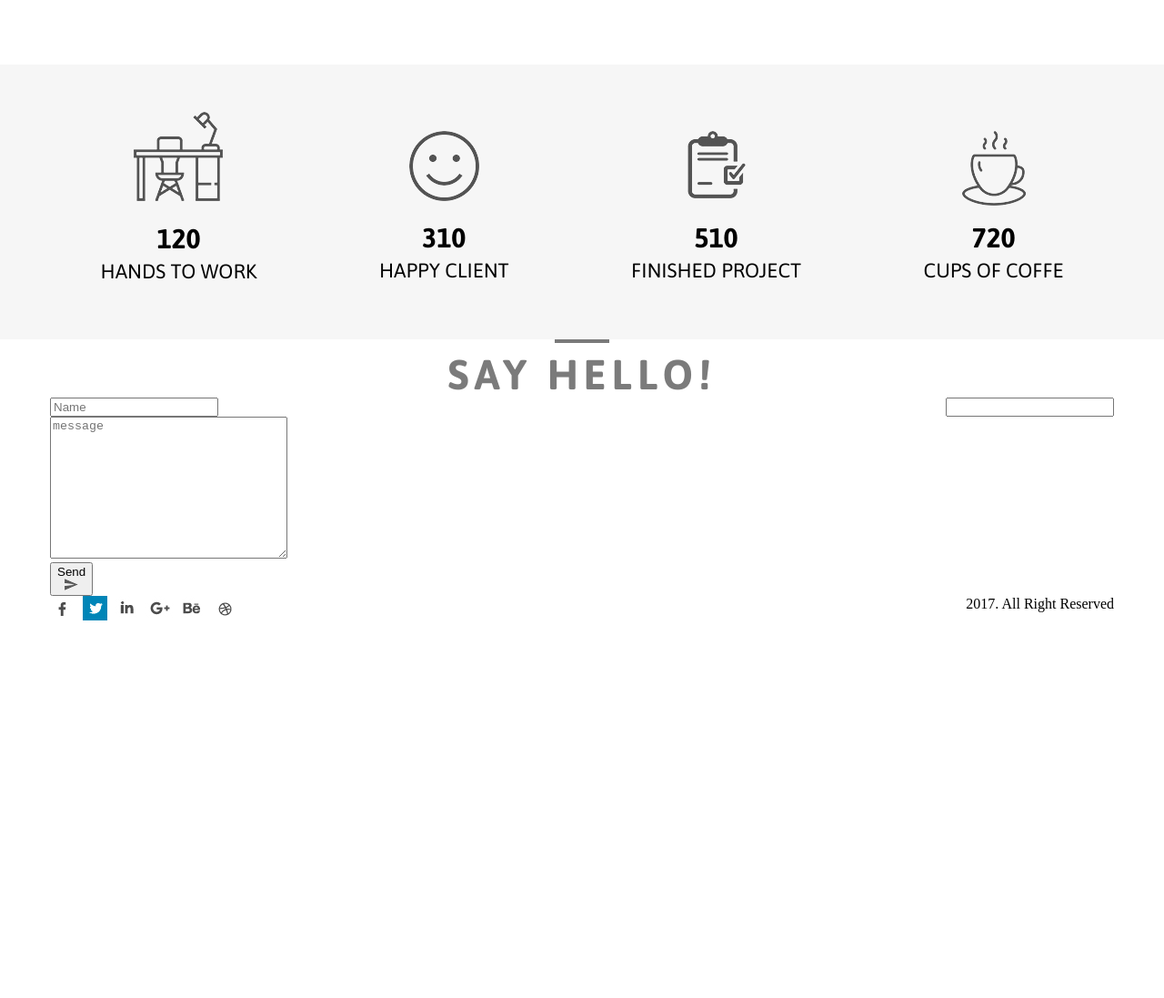
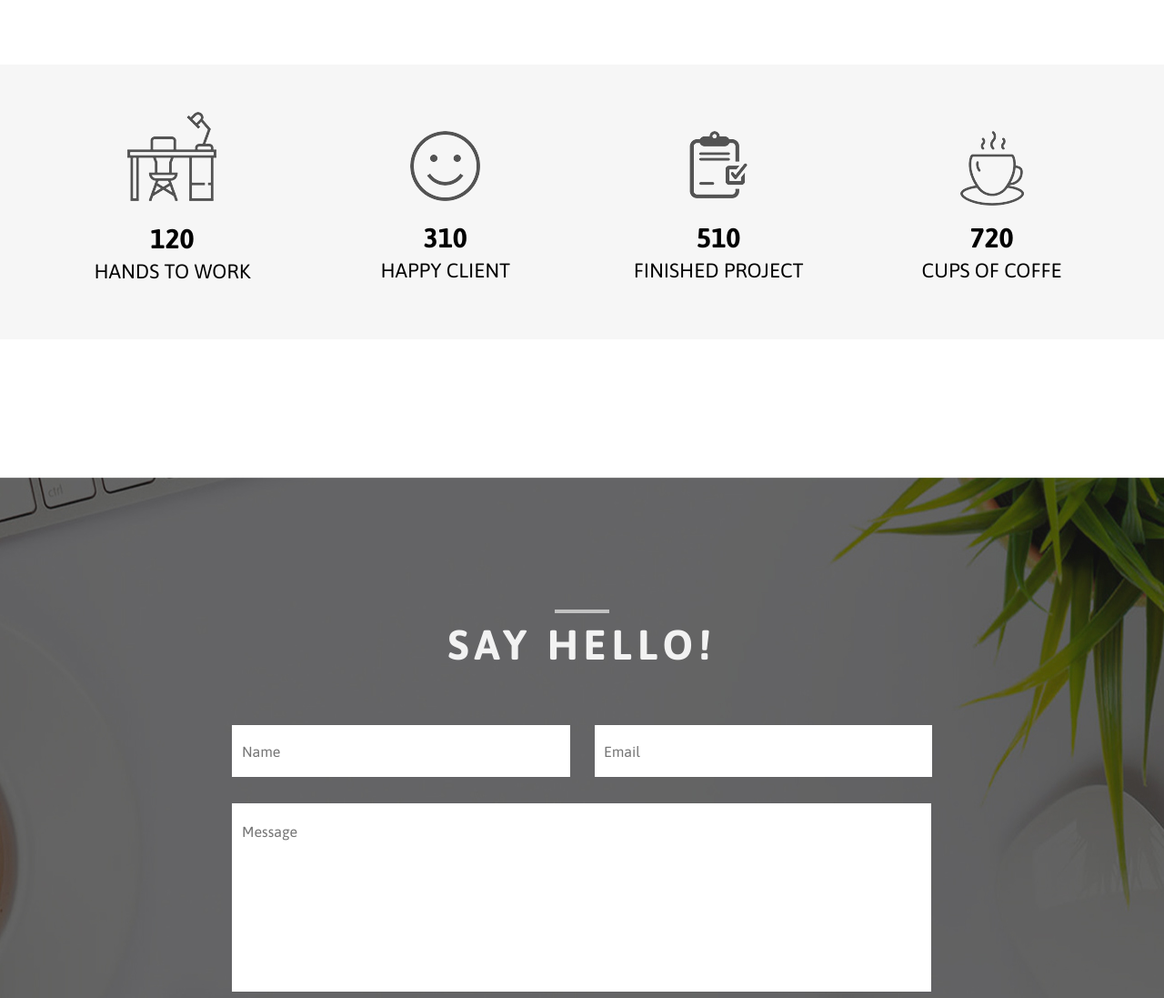
Before and after one commit to Vlad991/Portfolio, a plain HTML site: page index.html in a window 1280 px wide. Shown: the part 4620-5717 px from the top of the page at 91% size. Before the commit the page ends 5306 px from the top, so only its background shows below. Drawn offline with Linux system fonts and the light colour scheme.

Commit message:
add hello container without sprite

```diff
--- a/css/style.css
+++ b/css/style.css
@@ -1,5 +1,6 @@
 @import url('https://fonts.googleapis.com/css?family=Lato:300,300i,400,400i,700,700i,900,900i|Open+Sans:300,300i,400,400i,600,600i,700,700i');
 @import url('https://fonts.googleapis.com/css?family=Asap:400,400i,500,500i,600,600i,700,700i&display=swap');
+@import url('https://fonts.googleapis.com/css?family=Montserrat:100,100i,200,200i,300,300i,400,400i,500,500i,600,600i,700,700i,800,800i,900,900i&display=swap&subset=cyrillic');
 
 html{
 }
@@ -52,6 +53,14 @@ li {
 .layout {
 	display: flex;
 	justify-content: space-between;
+}
+
+.layout__col_33pc {
+    width: 33%;
+}
+
+.layout__col_24pc {
+    width: 18%;
 }
 
 .header__logo {
@@ -479,7 +488,7 @@ li {
 
 .results-layout {
     padding: 0.01%;
-    width: 1059px;
+    width: 1099px;
 }
 
 .results-layout__result-item:first-child {
@@ -513,46 +522,117 @@ li {
 
 /*................................................Hello......................................................................*/
 
-.container__hello {}
+.container__hello {
+    margin: 152px 0;
+}
 
-.hello {}
+.hello {
+    background: url(../images/hello/bg.jpg) no-repeat top center;
+    min-height: 787px;
+    padding: 0.01%;
+}
 
-.hello__heading {}
+.hello__heading {
+    margin: 145px 0 0;
+}
 
-.heading_hello {}
+.heading_hello {
+    color: #f2f2f2;
+}
 
-.hello__hello-form {}
+.heading_hello::before {
+    background: #c1c1c1;
+}
+
+.hello__hello-form {
+    margin: 63px auto 0;
+    width: 770px;
+}
 
 .hello-form {}
 
 .hello-form__name {}
 
-.name {}
+.name {
+    width: 359px;
+    height: 55px;
+    padding-left: 11px;
+    border: none;
+    font-family: 'Asap', sans-serif;
+    font-size: 16px;
+    color: #626262;
+}
 
 .hello-form__email {}
 
-.email {}
+.email {
+    width: 359px;
+    height: 55px;
+    padding-left: 10px;
+    border: none;
+    font-family: 'Asap', sans-serif;
+    font-size: 16px;
+    color: #626262;
+}
 
-.hello-form__message {}
+.hello-form__message {
+    margin: 29px auto 0;
+}
 
-.message {}
+.message {
+    height: 185px;
+    width: 97%;
+    resize: none;
+    padding: 22px 11px 0;
+    border: none;
+    font-family: 'Asap', sans-serif;
+    font-size: 16px;
+    color: #626262;
+}
 
-.hello-form__send {}
+.hello-form__send {
+    width: 123px;
+    margin: 26px 339px;
+}
 
-.send {}
+.send {
+    width: 100%;
+    height: 50px;
+    border: none;
+    font-family: 'Asap', sans-serif;
+    font-size: 16px;
+    font-weight: 600;
+    color: #4d4d4d;
+    padding: 0 27px 0 32px;
+}
 
 .send__send-word {}
 
-.send__send-arrow {}
+.send__send-arrow {
+    margin: 4px 0 0;
+}
 
-.hello__hello-footer {}
+.hello__hello-footer {
+    margin: 58px 0 0;
+}
 
-.hello-footer {}
+.hello-footer {
+    border-top: #fff 1px solid;
+    padding: 26px 0;
+}
 
-.hello-footer__sprite {}
+.hello-footer__sprite {
+}
 
 .sprite {}
 
 .hello-footer__all-right {}
 
-.all-right {}
+.all-right {
+    text-align: center;
+    font-family: 'Montserrat';
+    font-weight: 600;
+    color: #fff;
+    letter-spacing: 0.7px;
+    line-height: 27px;
+}
--- a/index.html
+++ b/index.html
@@ -221,7 +221,7 @@
 				<div class="container__fixed">
 					<div class="results__results-layout">
 						<ul class="results-layout layout">
-							<li class="results-layout__result-item">
+							<li class="results-layout__result-item layout__col_24pc">
 								<div class="result-item">
 									<div class="result-item__result-picture">
 										<img src="images/results/1.png" class="result-picture"></img>
@@ -230,7 +230,7 @@
 									<div class="result-item__result-title">HANDS TO WORK</div>
 								</div>
 							</li>
-							<li class="results-layout__result-item">
+							<li class="results-layout__result-item layout__col_24pc">
 								<div class="result-item">
 									<div class="result-item__result-picture">
 										<img src="images/results/2.png" class="result-picture"></img>
@@ -239,7 +239,7 @@
 									<div class="result-item__result-title">HAPPY CLIENT</div>
 								</div>
 							</li>
-							<li class="results-layout__result-item">
+							<li class="results-layout__result-item layout__col_24pc">
 								<div class="result-item">
 									<div class="result-item__result-picture">
 										<img src="images/results/3.png" class="result-picture"></img>
@@ -248,7 +248,7 @@
 									<div class="result-item__result-title">FINISHED PROJECT</div>
 								</div>
 							</li>
-							<li class="results-layout__result-item">
+							<li class="results-layout__result-item layout__col_24pc">
 								<div class="result-item">
 									<div class="result-item__result-picture">
 										<img src="images/results/4.png" class="result-picture"></img>
@@ -276,15 +276,15 @@
 									<input type="text" class="name" placeholder="Name">
 								</div>
 								<div class="hello-form__email">
-									<input type="text" class="email">
+									<input type="text" class="email" placeholder="Email">
 								</div>
 							</div>
 							<div class="hello-form__message">
-								<textarea name="Message" id="" cols="30" rows="10" class="message" placeholder="message"></textarea>
+								<textarea name="Message" id="" cols="30" rows="10" class="message" placeholder="Message"></textarea>
 							</div>
 							<div class="hello-form__send">
-								<button class="send">
-									<div class="send__send-word">Send</div>
+								<button class="send layout">
+									<div class="send__send-word">SEND</div>
 									<img src="images/hello/arrow.png" class="send__send-arrow"></img>
 								</button>
 							</div>
@@ -293,12 +293,13 @@
 					<div class="hello__hello-footer">
 						<div class="hello-footer">
 							<div class="layout">
-								<div class="hello-footer__sprite">
+								<div class="hello-footer__sprite layout__col_33pc">
 									<img src="images/hello/sprite.jpg" class="sprite"></img>
 								</div>
-								<div class="hello-footer__all-right">
+								<div class="hello-footer__all-right layout__col_33pc">
 									<div class="all-right">2017. All Right Reserved</div>
 								</div>
+								<div class="layout__col_33pc"></div>
 							</div>
 						</div>
 					</div>
```
